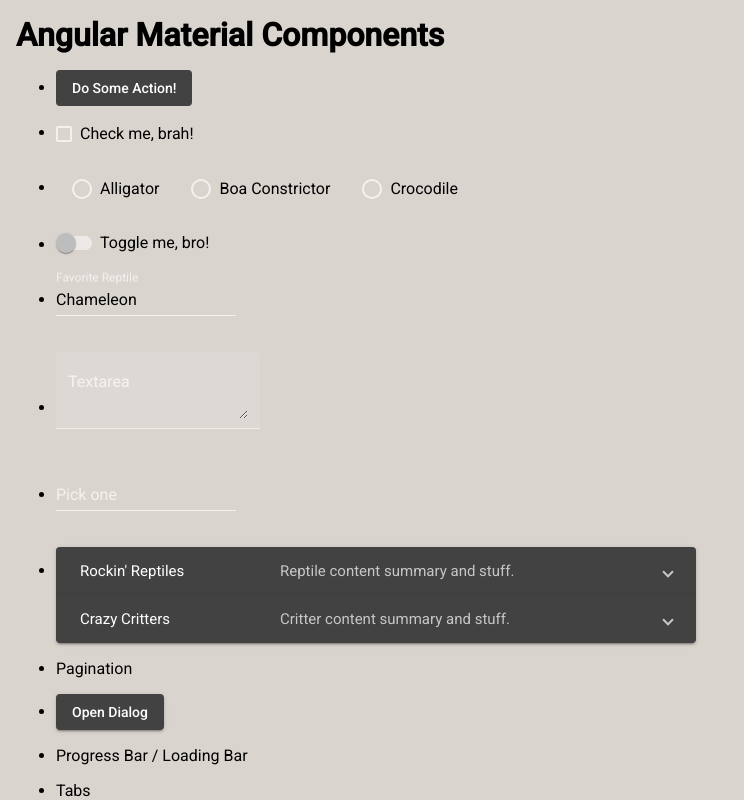
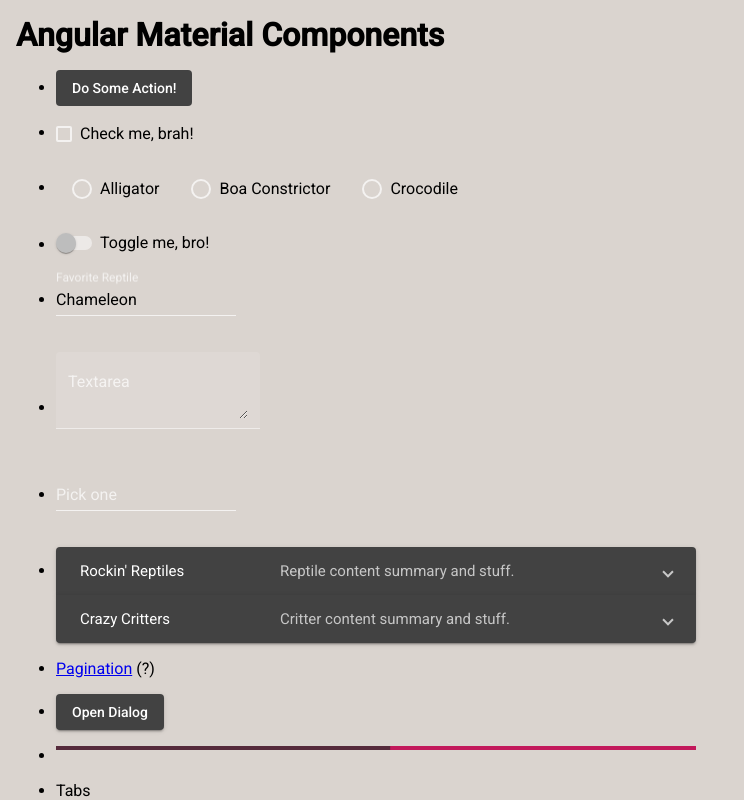
Before and after one commit to bobbyroe/Ng-A11y-Components, an Angular app: page / in a window 1280 px wide. Shown: the top 800 px of the page, without its empty margins (0-744 px from the left). Built offline with nearby package versions, Linux system fonts and the light colour scheme.

Commit message:
progress bar

```diff
--- a/src/app/app.component.css
+++ b/src/app/app.component.css
@@ -10,6 +10,7 @@
   display: flex;
   flex-direction: column;
 }
-#accordion-container {
+#accordion-container,
+#progress-bar-container {
   width: 40rem;
 }
--- a/src/app/app.component.html
+++ b/src/app/app.component.html
@@ -92,13 +92,20 @@
     </mat-accordion>
   </li>
 
-  <li>Pagination</li>
+  <li>
+    <a href="https://styleguide.t-mobile.com/components/pagination/examples"
+      >Pagination</a
+    >
+    (?)
+  </li>
 
   <li>
     <button mat-raised-button (click)="openDialog()">Open Dialog</button>
   </li>
 
-  <li>Progress Bar / Loading Bar</li>
+  <li id="progress-bar-container">
+    <mat-progress-bar mode="indeterminate"></mat-progress-bar>
+  </li>
 
   <li>Tabs</li>
 
--- a/src/app/app.module.ts
+++ b/src/app/app.module.ts
@@ -2,7 +2,7 @@
 import { NgModule } from "@angular/core";
 
 import { AppComponent, DialogComponent } from "./app.component";
-import { NoopAnimationsModule } from "@angular/platform-browser/animations";
+import { BrowserAnimationsModule } from "@angular/platform-browser/animations";
 
 // material components
 import { MatButtonModule } from "@angular/material/button";
@@ -17,13 +17,14 @@
 import { MatAutocompleteModule } from "@angular/material/autocomplete";
 import { MatExpansionModule } from "@angular/material/expansion";
 import { MatDialogModule } from "@angular/material/dialog";
+import { MatProgressBarModule } from "@angular/material/progress-bar";
 
 @NgModule({
   declarations: [AppComponent, DialogComponent],
   entryComponents: [DialogComponent],
   imports: [
     BrowserModule,
-    NoopAnimationsModule,
+    BrowserAnimationsModule,
     MatButtonModule,
     MatCheckboxModule,
     MatRadioModule,
@@ -37,6 +38,7 @@
     ReactiveFormsModule,
     MatExpansionModule,
     MatDialogModule,
+    MatProgressBarModule,
   ],
   providers: [],
   bootstrap: [AppComponent],
```
